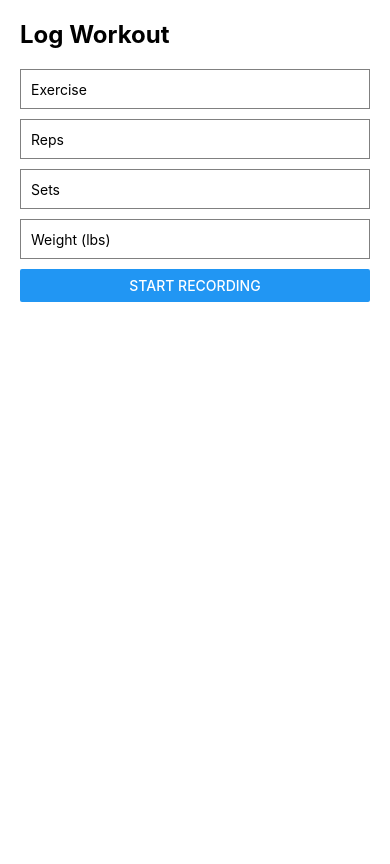
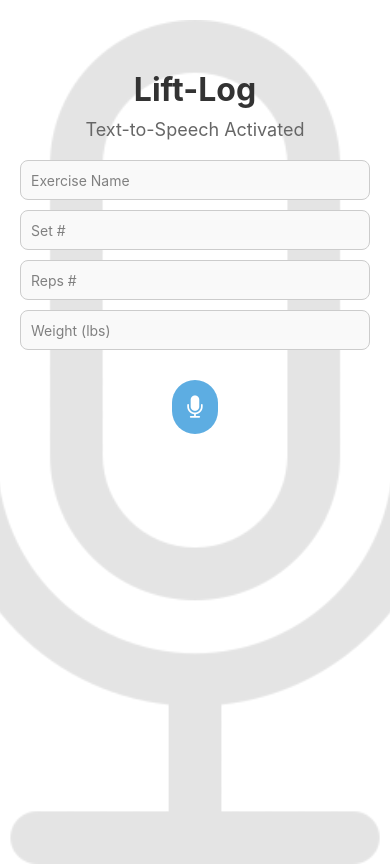
Before and after one commit to Aakash-Asthana19/LiftLog, a React Native app: screen / in a window 390 px wide. Built offline with nearby package versions, Linux system fonts and the light colour scheme.

Commit message:
General Aesthetic UI Changes

```diff
--- a/src/Screens/WorkoutScreen.js
+++ b/src/Screens/WorkoutScreen.js
@@ -1,7 +1,19 @@
 import React, { useState } from 'react';
-import { View, Text, Button, StyleSheet, TextInput } from 'react-native';
+import {
+  View,
+  Text,
+  TextInput,
+  StyleSheet,
+  TouchableOpacity,
+  Image,
+  KeyboardAvoidingView,
+  Platform,
+  TouchableWithoutFeedback,
+  Keyboard,
+} from 'react-native';
 import { Audio } from 'expo-av';
 import * as mime from 'react-native-mime-types';
+import { FontAwesome } from '@expo/vector-icons'; // Import FontAwesome icons
 
 const WorkoutScreen = () => {
   const [isRecording, setIsRecording] = useState(false);
@@ -58,16 +70,13 @@ const WorkoutScreen = () => {
         name: fileName,
       });
 
-      const IPAddress = ''; // MODIFY WITH YOUR IP ADDRESS!!!!
-
-      const response = await fetch(`http://${IPAddress}:3000/transcribe`, {
+      const response = await fetch('http://128.61.8.46:3000/transcribe', {
         method: 'POST',
         body: formData,
         headers: {
           'Content-Type': 'multipart/form-data',
         },
       });
-
 
       const data = await response.json();
 
@@ -95,54 +104,80 @@ const WorkoutScreen = () => {
     const weightRegex = /(\d+)\spounds/;
 
     const exerciseMatch = lowerInput.match(exerciseRegex);
-    const repsMatch = lowerInput.match(repsRegex);
-    const setMatch = lowerInput.match(setRegex);
-    const weightMatch = lowerInput.match(weightRegex);
+    const repsMatch = repsRegex ? lowerInput.match(repsRegex) : workout.reps;
+    const setMatch = setRegex ? lowerInput.match(setRegex) : workout.sets;
+    const weightMatch = weightRegex ? weightMatch[1] : workout.weight;
 
     setWorkout({
       exercise: exerciseMatch ? (exerciseMatch[1] || '').trim() : workout.exercise,
-      reps: repsMatch ? repsMatch[1] : workout.reps,
-      sets: setMatch ? setMatch[1] : workout.sets,
-      weight: weightMatch ? weightMatch[1] : workout.weight,
+      reps: repsMatch ? (repsMatch[1] || '') : workout.reps,
+      sets: setMatch ? (setMatch[1] || '') : workout.sets,
+      weight: weightMatch ? (weightMatch[1] || '') : workout.weight,
     });
   };
 
   return (
+    <KeyboardAvoidingView
+      style={{ flex: 1 }}
+      behavior={Platform.OS === 'ios' ? 'padding' : 'height'}
+    >
+      <TouchableWithoutFeedback onPress={Keyboard.dismiss} accessible={false}>
         <View style={styles.container}>
-      <Text style={styles.title}>Log Workout</Text>
+          {/* Translucent Mic Background */}
+          <Image
+            source={require('../../assets/mic_background.png')} // Replace with your image path
+            style={styles.backgroundImage}
+          />
 
+          <View style={styles.header}>
+            <Text style={styles.title}>Lift-Log</Text>
+            <Text style={styles.subtitle}>Text-to-Speech Activated</Text>
+          </View>
+
+          <View style={styles.inputContainer}>
             <TextInput
               style={styles.input}
-        placeholder="Exercise"
+              placeholder={workout.exercise || "Exercise Name"}
+              placeholderTextColor={'gray'}
               value={workout.exercise}
               onChangeText={(text) => handleInputChange('exercise', text)}
             />
             <TextInput
               style={styles.input}
-        placeholder="Reps"
+              placeholder={workout.sets || "Set #"}
+              placeholderTextColor={'gray'}
+              value={workout.sets}
+              onChangeText={(text) => handleInputChange('sets', text)}
+              keyboardType="numeric"
+            />
+            <TextInput
+              style={styles.input}
+              placeholder={workout.reps || "Reps #"}
+              placeholderTextColor={'gray'}
               value={workout.reps}
               onChangeText={(text) => handleInputChange('reps', text)}
               keyboardType="numeric"
             />
             <TextInput
               style={styles.input}
-        placeholder="Sets"
-        value={workout.sets}
-        onChangeText={(text) => handleInputChange('sets', text)}
-        keyboardType="numeric"
-      />
-      <TextInput
-        style={styles.input}
-        placeholder="Weight (lbs)"
+              placeholder={workout.weight || "Weight (lbs)"}
+              placeholderTextColor={'gray'}
               value={workout.weight}
               onChangeText={(text) => handleInputChange('weight', text)}
               keyboardType="numeric"
             />
+          </View>
 
-      <Button
-        title={isRecording ? 'Stop Recording' : 'Start Recording'}
+          <TouchableOpacity
+            style={[styles.recordButton, isRecording ? styles.recording : null]}
             onPress={isRecording ? stopRecording : startRecording}
+          >
+            <FontAwesome
+              name="microphone"
+              size={24}
+              color="white"
             />
+          </TouchableOpacity>
 
           {transcription && (
             <View style={styles.transcriptionContainer}>
@@ -151,6 +186,8 @@ const WorkoutScreen = () => {
             </View>
           )}
         </View>
+      </TouchableWithoutFeedback>
+    </KeyboardAvoidingView>
   );
 };
 
@@ -159,29 +196,67 @@ const styles = StyleSheet.create({
     flex: 1,
     padding: 20,
     backgroundColor: '#fff',
+    alignItems: 'center',
+    justifyContent: 'flex-start',
+  },
+  backgroundImage: {
+    position: 'absolute',
+    left: 0,
+    width: '100%',
+    height: '100%',
+    opacity: 0.1,
+  },
+  header: {
+    marginTop: 50,
+    alignItems: 'center',
   },
   title: {
-    fontSize: 24,
+    fontSize: 32,
     fontWeight: 'bold',
+    marginBottom: 10,
+    color: '#333',
+  },
+  subtitle: {
+    fontSize: 18,
+    marginBottom: 20,
+    color: '#666',
+  },
+  inputContainer: {
+    width: '100%',
     marginBottom: 20,
   },
   input: {
     height: 40,
-    borderColor: 'gray',
+    borderColor: '#ccc',
     borderWidth: 1,
     marginBottom: 10,
     paddingHorizontal: 10,
+    borderRadius: 8,
+    backgroundColor: '#f9f9f9',
+  },
+  recordButton: {
+    backgroundColor: '#5dade2',
+    padding: 15,
+    borderRadius: 30,
+    marginBottom: 20,
+  },
+  recording: {
+    backgroundColor: 'red',
   },
   transcriptionContainer: {
     marginTop: 20,
+    alignItems: 'center',
   },
   transcriptionTitle: {
     fontSize: 18,
     fontWeight: 'bold',
+    color: '#333',
+    marginBottom: 5,
   },
   transcription: {
     fontSize: 16,
-    marginTop: 10,
+    color: '#555',
+    textAlign: 'center',
   },
 });
 
```
Also changed, not shown: assets/mic_background.png (added). Lines whose indentation alone changed are shown as unchanged.
